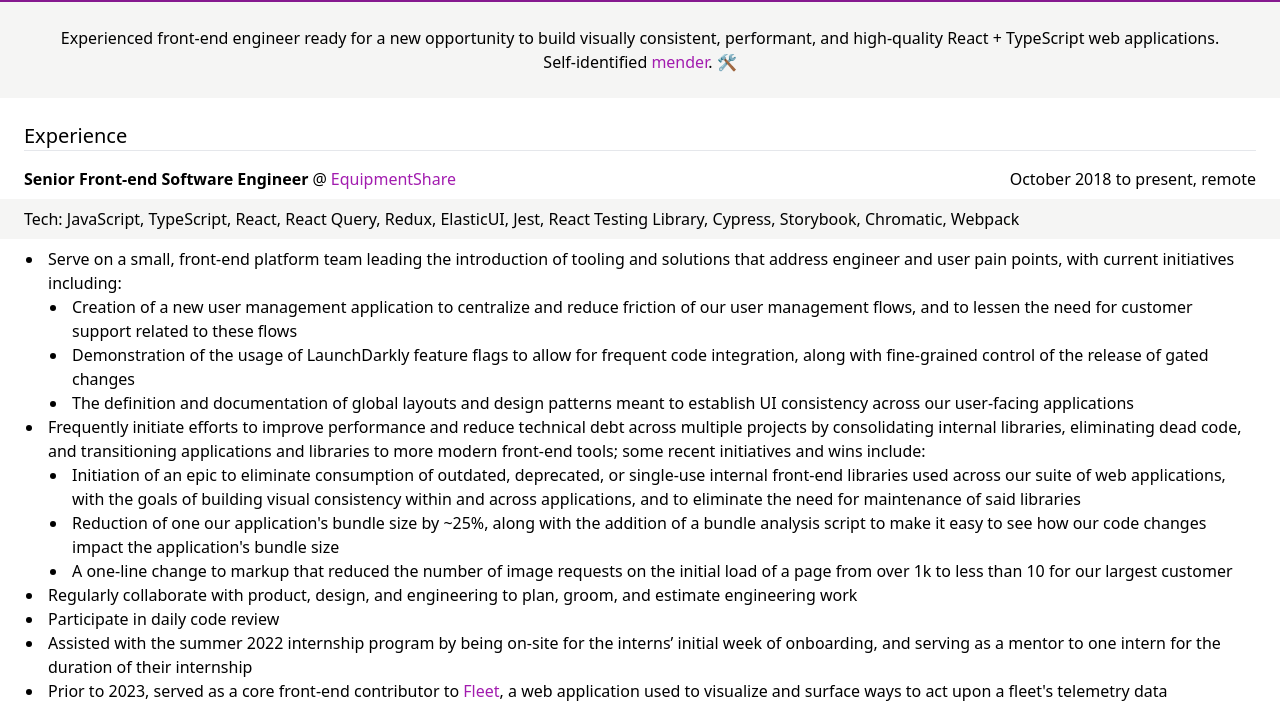
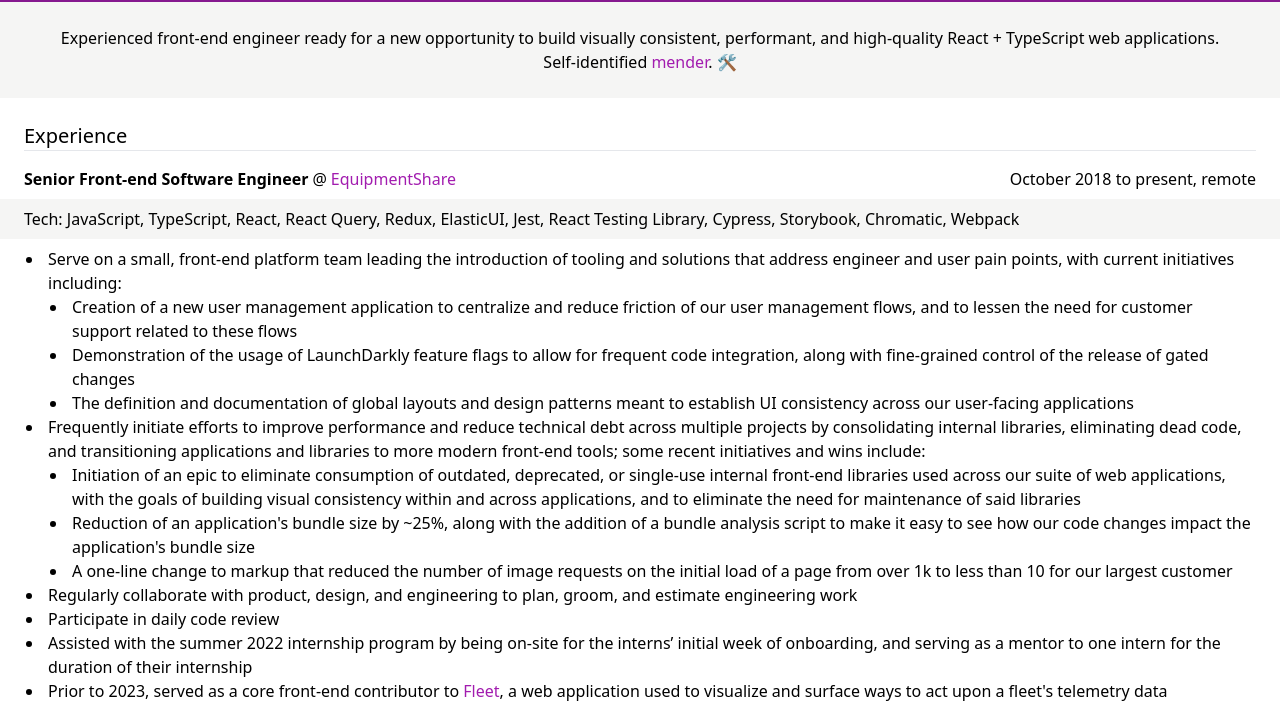
Before and after one commit to rachelhathaway/resume, an Astro site: page / in a window 1280 px wide. Shown: the part 94-800 px from the top of the page. Built offline with nearby package versions, Linux system fonts and the light colour scheme; Astro itself is replaced by a stand-in of ours.

Commit message:
Update src/pages/index.astro

```diff
--- a/src/pages/index.astro
+++ b/src/pages/index.astro
@@ -115,7 +115,7 @@
                   and to eliminate the need for maintenance of said libraries
                 </li>
                 <li>
-                  Reduction of one our application's bundle size by ~25%, along
+                  Reduction of an application's bundle size by ~25%, along
                   with the addition of a bundle analysis script to make it easy
                   to see how our code changes impact the application's
                   bundle size
```
